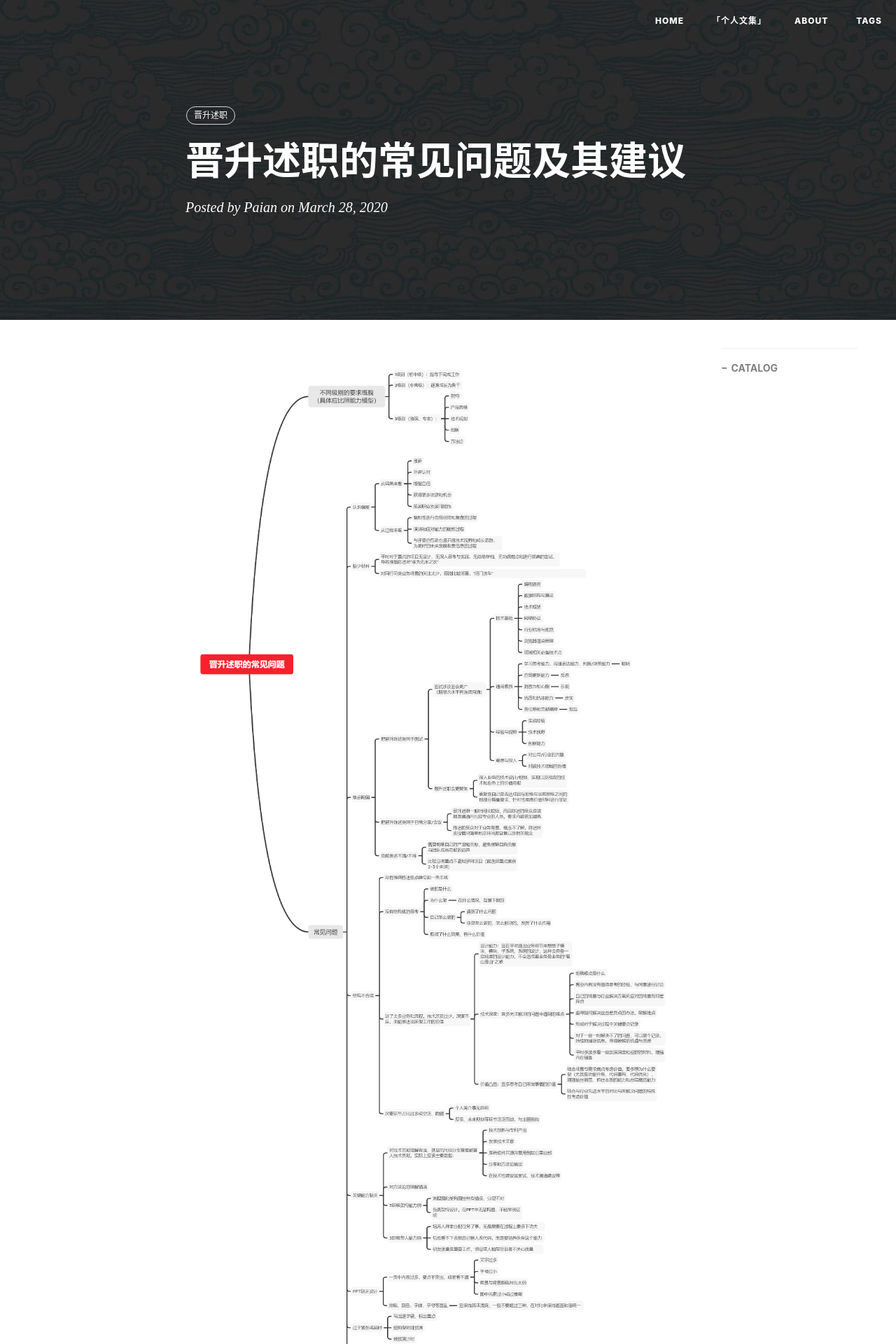
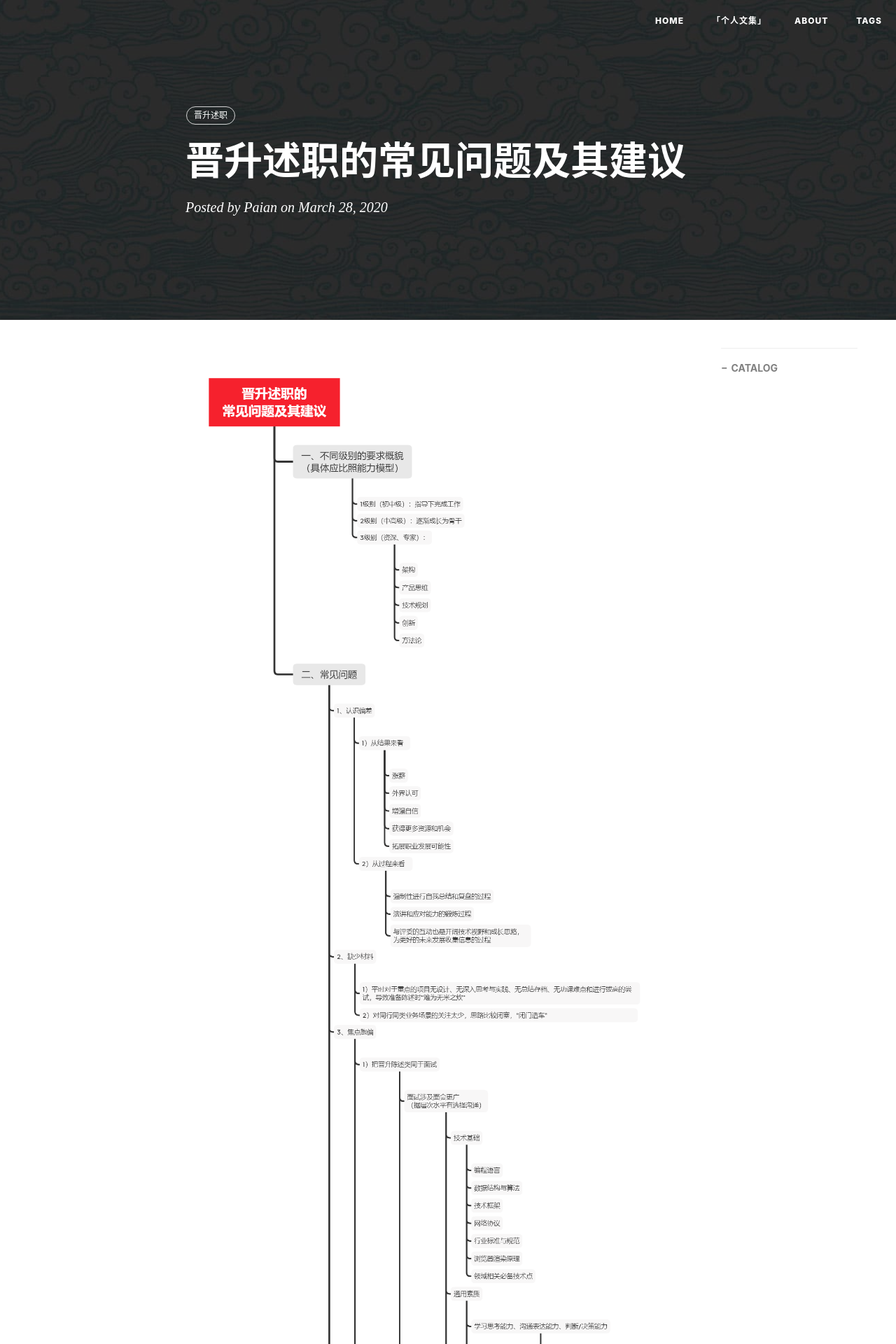
Before and after one commit to mobilesite/mobilesite.github.io, a Jekyll site: the page built from _posts/2020-03-28-failures-and-advices-in-promotion-presentation.md, in a window 1280 px wide. Shown: the top 1920 px of the page at 70% size. Built offline with Jekyll 4.4.1, drawn with Linux system fonts in a browser that asks for light colours; nearby versions of some CDN libraries; comment, search, counter and statistics services are not loaded.

Commit message:
refactor: 修改图片

```diff
--- a/_posts/2020-03-28-failures-and-advices-in-promotion-presentation.md
+++ b/_posts/2020-03-28-failures-and-advices-in-promotion-presentation.md
@@ -9,4 +9,4 @@ tags:
     - 晋升述职
 ---
 
-![晋升述职的常见问题及建议](/img/in-post/晋升述职的常见问题及建议.png)
+![晋升述职的常见问题及其建议](/img/in-post/晋升述职的常见问题及其建议.png)
```
Also changed, not shown: img/in-post/晋升述职的常见问题及其建议.png (added), img/in-post/晋升述职的常见问题及建议.png (deleted).
